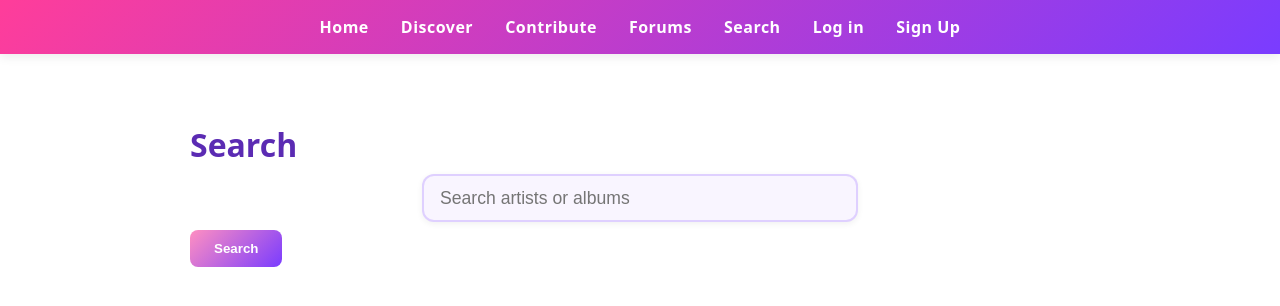
After one commit to emmaculley/musicfansite, a Flask app: page /search in a window 1280 px wide. The commit adds this page. Shown: the top 306 px of the page. Run offline with Flask 3, Linux system fonts and the light colour scheme.

Commit message:
added search and fixed url_for

```diff
--- a/app.py
+++ b/app.py
@@ -96,61 +96,96 @@ def discover_kind(kind):
         if request.method == 'POST':
             genre = request.form.get('genre')
             num_rating = request.form.get('num_rating')
-            # user selects genre and # of total ratings they want the
-            # artist to have. we make sure artists of their category exist
-            artists = music.discover_artists(conn, genre, num_rating)
+
             if not genre:
                 flash("Please make a selection for genre.")
-                return redirect(url_for('discover_kind', kind=kind))
-            if not artists:
-                flash("There are no artists in this category.")
-                return redirect(url_for('discover_kind', kind=kind))
-            return render_template('discover-artist-results.html',genre=genre,num_rating=num_rating, artists=artists, page_title='Artists to Discover')
+                return redirect(url_for('discover_kind', kind='artist'))
+
+            return redirect(url_for('discover_artist_results', genre=genre, num_rating=num_rating))
+
         genres = music.get_genres(conn)
         return render_template('discover-artist.html', genres=genres, page_title='Discover Artists')
     elif kind == 'album':
         if request.method == 'POST':
             genre = request.form.get('genre')
             num_rating = request.form.get('num_rating')
-            # make sure there are albums in their category
-            albums = music.discover_albums(conn, genre, num_rating)
+
             if not genre:
                 flash("Please make a selection for genre.")
-                return redirect(url_for('discover_kind', kind=kind))
-            if not albums:
-                flash("There are no albums in this category.")
-                return redirect(url_for('discover_kind', kind=kind))
-            return render_template('discover-album-results.html',genre=genre,num_rating=num_rating, albums=albums, page_title='Albums to Discover')
+                return redirect(url_for('discover_kind', kind='album'))
+
+            return redirect(url_for('discover_album_results', genre=genre, num_rating=num_rating))
+
         genres = music.get_genres(conn)
         return render_template('discover-album.html', genres=genres, page_title='Discover Albums')
     elif kind == 'beef':
         if request.method == 'POST':
             artist = request.form.get('artist')
-            # 'artist' is their id. also need to get their name to display on the page
-            artistInfo =  music.get_artist_one(conn, artist)
-            artistName = artistInfo['name']
-            # make sure there are beefs involving that artist
-            beefs = music.discover_beefs(conn, artist)
-            if not beefs:
-                flash("This artist has no beefs.")
-                return redirect(url_for('discover_kind', kind=kind))
-            for beef in beefs:
-                # get the artist IDs involved
-                artist1 = beef["artist1"]
-                artist2 = beef["artist2"]
-                #get artist1's name
-                artist1Info = music.get_artist_one(conn, artist1)
-                artist1Name = artist1Info['name']
-                # get artist2's name
-                artist2Info = music.get_artist_one(conn, artist2)
-                artist2Name = artist2Info['name']
-                # add names to the beef dict so they can be displayed on the 'beefs to explore'
-                beef['artist1Name'] = artist1Name
-                beef['artist2Name'] = artist2Name
-            return render_template('discover-beef-results.html',artist=artistName, beefs=beefs, page_title='Beefs to Discover')
+            if not artist:
+                flash("Please select an artist.")
+                return redirect(url_for('discover_kind', kind='beef'))
+
+            return redirect(url_for('discover_beef_results', artist=artist))
+
         genres = music.get_genres(conn)
         artists = music.get_artists(conn)
         return render_template('discover-beef.html', genres=genres, artists=artists, page_title='Discover Beefs')
+
+
+@app.route('/discover/artist/results')
+def discover_artist_results():
+    genre = request.args.get('genre')
+    num_rating = request.args.get('num_rating')
+    conn = dbi.connect()
+    artists = music.discover_artists(conn, genre, num_rating)
+
+    if not artists:
+        flash("There are no artists in this category with this number of ratings.")
+        return redirect(url_for('discover_kind', kind='artist'))
+
+    return render_template('discover-artist-results.html', genre=genre, num_rating=num_rating, artists=artists, page_title='Artists to Discover')
+
+@app.route('/discover/album/results')
+def discover_album_results():
+    genre = request.args.get('genre')
+    num_rating = request.args.get('num_rating')
+    conn = dbi.connect()
+    albums = music.discover_albums(conn, genre, num_rating)
+
+    if not albums:
+        flash("There are no albums in this category with this number of rating")
+        return redirect(url_for('discover_kind', kind='album'))
+
+    return render_template('discover-album-results.html', genre=genre, num_rating=num_rating, albums=albums, page_title='Albums to Discover')
+
+
+@app.route('/discover/beef/results')
+def discover_beef_results():
+    artist_id = request.args.get('artist')
+    conn = dbi.connect()
+
+    artistInfo = music.get_artist_one(conn, artist_id)
+    if not artistInfo:
+        flash("Artist not found.")
+        return redirect(url_for('discover_kind', kind='beef'))
+
+    artistName = artistInfo['name']
+    beefs = music.discover_beefs(conn, artist_id)
+
+    if not beefs:
+        flash("This artist has no beefs.")
+        return redirect(url_for('discover_kind', kind='beef'))
+
+    for beef in beefs:
+        artist1 = beef["artist1"]
+        artist2 = beef["artist2"]
+        beef['artist1Name'] = music.get_artist_one(conn, artist1)['name']
+        beef['artist2Name'] = music.get_artist_one(conn, artist2)['name']
+
+    return render_template('discover-beef-results.html', artist=artistName, beefs=beefs, page_title='Beefs to Discover')
+
+
+
 
 # pages for individual artists
 @app.route('/artist/<id>/', methods = ['GET', 'POST'])
@@ -468,6 +503,29 @@ def album_page(aid):
     return render_template('album_page.html',album=album, artist=artist, page_title=album['title'])
 
 
+@app.route('/search')
+def search_page():
+    conn = dbi.connect()
+
+    term = request.args.get('term')
+
+    artists = []
+    albums = []
+
+    if term:
+        artists = music.search_artists(conn, term)
+        albums = music.search_albums(conn, term)
+
+    return render_template(
+        'search.html',
+        term=term,
+        artists=artists,
+        albums=albums,
+        page_title="Search"
+    )
+
+
+
 
 if __name__ == '__main__':
     import sys, os
--- a/templates/artist.html
+++ b/templates/artist.html
@@ -12,7 +12,7 @@
 <p>{{ person.name }} is a {{ person.genre }} artist with a current rating of {{ person.rating }} out of 10.</p>
 
 
-<form method="POST">
+<form method="POST" action="{{ url_for('artist', id=person.artistID) }}">
     <label>Rate this artist:
         <input type="number" name="rating" value="1" min="1" max="10">
     </label>
@@ -48,7 +48,7 @@
 <p>Artists {{person.name}} has had beef with:</p>
 {% for beef in beefs %}
 <ul>
-    <li><a href="/beef/{{beef.beefID}}">{{beef.name}}</a></li> <!--Later add the beef pages to here as href-->
+    <li><a href="{{ url_for('beef_page', bid=beef.beefID) }}">{{beef.name}}</a></li> <!--Later add the beef pages to here as href-->
 </ul>
 
 {% endfor %}
--- a/templates/base.html
+++ b/templates/base.html
@@ -36,12 +36,14 @@
             <li><a href="{{ url_for('discover_home') }}">Discover</a></li>
             <li><a href="{{ url_for('contribute_home') }}">Contribute</a></li>
             <li><a href="{{url_for('forums_home')}}">Forums</a></li>
+            <li><a href="{{ url_for('search_page') }}">Search</a></li>
             {% if session.get('user_id') %}
                 <li>Welcome, {{ session.get('fname') }}!</li>
             {% else %}
                 <li><a href="{{ url_for('login') }}">Log in</a></li>
                 <li><a href="{{ url_for('signup') }}">Sign Up</a></li>
             {% endif %}
+
         </ul>
     </nav>
 
--- a/templates/contribute.html
+++ b/templates/contribute.html
@@ -11,7 +11,7 @@
 
 <section>
     <h2>Add artists, music, or beef:</h2>
-    <form method="GET" action="/contribute/">
+    <form method="GET" action="{{ url_for('contribute_home') }}">
     <label>Type:
         <select required name="type">
         <option value="">choose one</option>
--- a/templates/discover-album.html
+++ b/templates/discover-album.html
@@ -7,7 +7,7 @@
 <h1>Discover Albums!!</h1>
 <section>
 
-<form method="POST" action="">
+<form method="POST" action="{{ url_for('discover_kind', kind='album') }}">
 <div class="form-row">
     <label for="genre">Genre:</label>
     <select id="genre" name="genre">
--- a/templates/discover-artist.html
+++ b/templates/discover-artist.html
@@ -7,7 +7,7 @@
 <h1>Discover Artists!!</h1>
 <section>
 
-<form method="POST" action="">
+<form method="POST" action="{{ url_for('discover_kind', kind='artist') }}">
 <div class="form-row">
     <label for="genre">Genre:</label>
     <select id="genre" name="genre">
--- a/templates/discover-beef-results.html
+++ b/templates/discover-beef-results.html
@@ -6,7 +6,7 @@
 
 <h1>Discover Beefs</h1>
 
-<p class="intro-text">Beefs for you to explore involving "<strong>{{ artist }}</strong>" in <strong>{{ genre }}</strong></p>
+<p class="intro-text">Beefs for you to explore involving "<strong>{{ artist }}</strong>"</p>
 
 <section class="beefs-list">
   {% if beefs %}
@@ -18,7 +18,7 @@
       </div>
     {% endfor %}
   {% else %}
-    <p>No beefs found for this artist in this genre.</p>
+    <p>No beefs found for this artist.</p>
   {% endif %}
 </section>
 
--- a/templates/discover-beef.html
+++ b/templates/discover-beef.html
@@ -7,7 +7,9 @@
 <h1>Discover Beefs</h1>
 <section>
 
-<form method="POST" action="">
+<form method="POST" action="{{ url_for('discover_kind', kind='beef') }}">
+
+
 <div class="form-row">
   <label for="artist">Artist involved:</label>
   <select id="artist" name="artist" required>
--- a/templates/discover.html
+++ b/templates/discover.html
@@ -13,7 +13,7 @@
 
 <section class="section" style="text-align: center;">
     <h2>What do you want to discover?</h2>
-    <form method="GET" action="/discover/" style="margin-top: 1.5rem;">
+    <form method="GET" action="{{ url_for('discover_home') }}" style="margin-top: 1.5rem;">
     <div class="form-row">
         <label for="kind">Kind:</label>
         <select id="kind" name="kind" required>
--- a/templates/forums.html
+++ b/templates/forums.html
@@ -13,7 +13,8 @@
 
 <section>
     <h2>What do you want to discuss?</h2>
-    <form method="POST" action="/forums/">
+<form method="POST" action="{{ url_for('forums_home') }}">
+
     <label>Type:
         <select required name="type">
         <option value="">choose one</option>
--- /dev/null
+++ b/templates/search.html
@@ -0,0 +1,56 @@
+{% extends "base.html" %}
+
+{% block main_content %}
+<main>
+    <h1>Search</h1>
+
+    <!-- Search form -->
+    <form method="get" action="{{ url_for('search_page') }}">
+        <input
+            type="text"
+            name="term"
+            placeholder="Search artists or albums"
+            value="{{ term or '' }}"
+            required
+        >
+        <button type="submit">Search</button>
+    </form>
+
+    {% if term %}
+        <h2>Results for "{{ term }}"</h2>
+
+        <!-- Artist results -->
+        <h3>Artists</h3>
+        {% if artists %}
+            <ul>
+            {% for artist in artists %}
+                <li>
+                    <a href="{{ url_for('artist', id=artist.artistID) }}">
+                        {{ artist.name }}
+                    </a>
+                    ({{ artist.genre }})
+                </li>
+            {% endfor %}
+            </ul>
+        {% else %}
+            <p>No matching artists found.</p>
+        {% endif %}
+
+        <!-- Album results -->
+        <h3>Albums</h3>
+        {% if albums %}
+            <ul>
+            {% for album in albums %}
+                <li>
+                    <a href="{{ url_for('album_page', aid=album.albumID) }}">
+                        {{ album.title }}
+                    </a>
+                </li>
+            {% endfor %}
+            </ul>
+        {% else %}
+            <p>No matching albums found.</p>
+        {% endif %}
+    {% endif %}
+</main>
+{% endblock %}
```
Also changed, not shown: music.py (+36 -0 lines), templates/main.html (+8 -0 lines).
